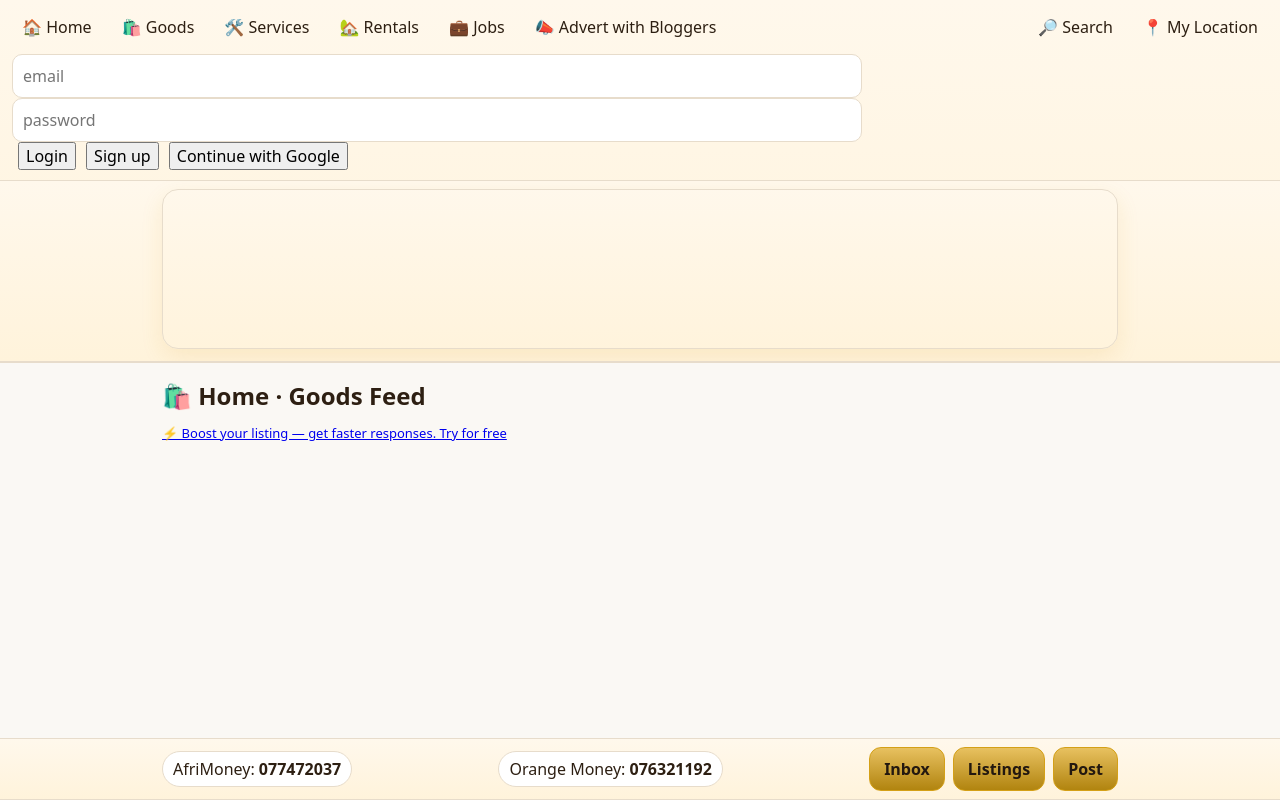
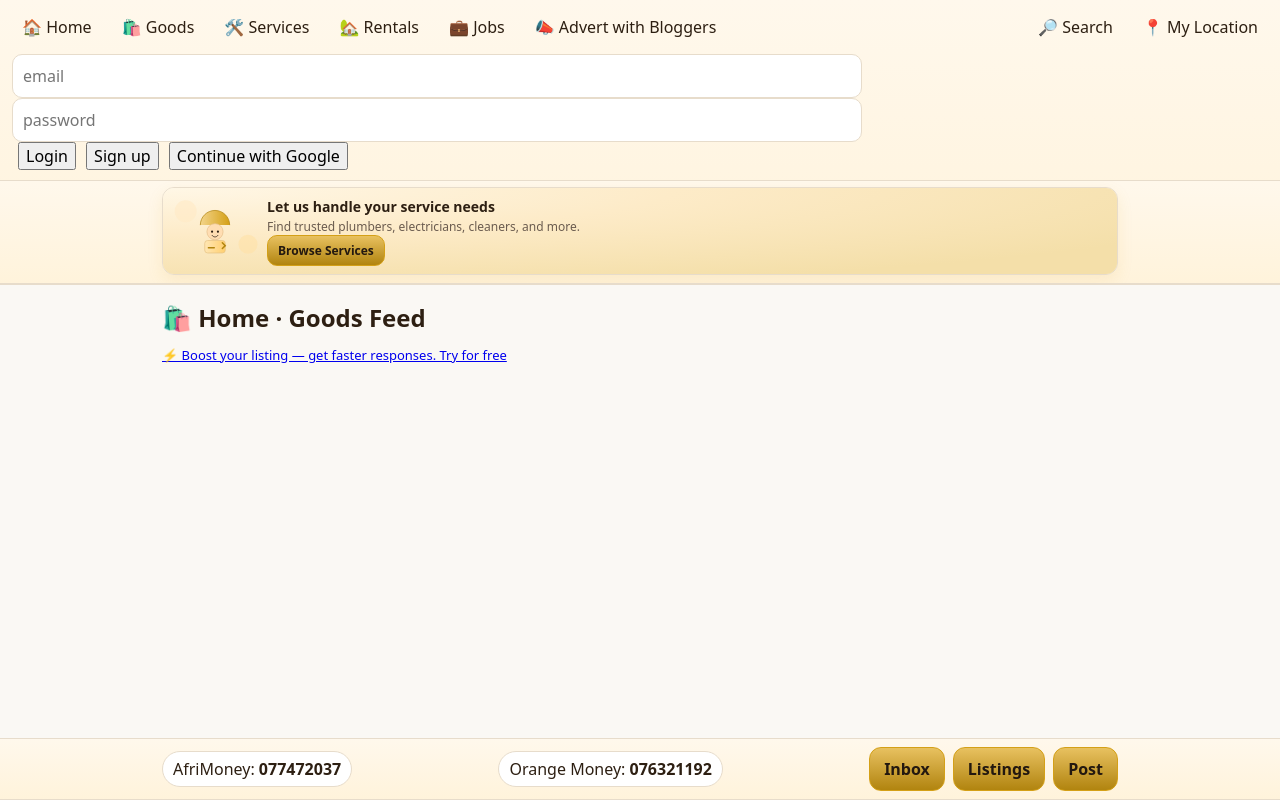
Before and after one commit to patrickses1/slemarket, a plain HTML site: page index.html in a window 1280 px wide. Drawn offline with Linux system fonts and the light colour scheme.

Commit message:
Update index.html

```diff
--- a/index.html
+++ b/index.html
@@ -4,8 +4,9 @@
   <meta charset="utf-8" />
   <meta name="viewport" content="width=device-width, initial-scale=1" />
   <title>Sleconomicmarket</title>
+  <meta name="description" content="Local marketplace for Sierra Leone — goods, services, rentals, jobs, and blogger ads." />
 
-  <!-- Favicons / logo (optional) -->
+  <!-- Favicons / logo (optional; drop your own files in repo root) -->
   <link rel="icon" type="image/png" sizes="32x32" href="./sleco-slmap-favicon-32.png">
   <link rel="icon" type="image/png" sizes="48x48" href="./sleco-slmap-favicon-48.png">
   <link rel="icon" type="image/png" sizes="192x192" href="./sleco-slmap-favicon-192.png">
@@ -27,7 +28,7 @@
     nav a:hover{background:#fff6e7}
     .spacer{flex:1}
     #authArea button{margin-left:6px}
-    main{max-width:980px;margin:16px auto;padding:0 12px 84px}
+    main{max-width:980px;margin:16px auto;padding:0 12px 88px}
     h2{margin:8px 0 12px}
     .grid{display:grid;grid-template-columns:repeat(auto-fill,minmax(260px,1fr));gap:12px}
     .card{background:var(--card);border:1px solid var(--border);border-radius:14px;padding:12px;position:relative;box-shadow:0 6px 18px rgba(212,160,23,.08)}
@@ -51,57 +52,46 @@
     .photos .ph img{width:100%;height:100%;object-fit:cover}
     .photos .ph .x{position:absolute;top:2px;right:4px;border:none;background:#0008;color:#fff;border-radius:6px;padding:0 6px;line-height:20px;cursor:pointer}
 
-    /* Header hero rotator (smaller, art clickable) */
-    .hero { position: relative; overflow: hidden; border-top: 1px solid var(--border); border-bottom: 1px solid var(--border); background: linear-gradient(180deg,#fff8ec,#fff3db); }
-    .hero-inner { max-width: 980px; margin: 0 auto; padding: 8px 12px 12px; }
-    .hero-box {
-      position: relative;
-      height: 160px; /* smaller */
-      border: 1px solid var(--border);
-      border-radius: 16px;
-      overflow: hidden;
-      box-shadow: 0 8px 22px rgba(212,160,23,.12);
-    }
-    .hero-slide { position: absolute; inset: 0; display: grid; grid-template-columns: 1fr 1fr; align-items: center; gap: 10px; padding: 14px; opacity: 0; pointer-events: none; transition: opacity .6s ease; }
-    .hero-slide.active { opacity: 1; pointer-events: auto; }
-    .hero-art { width: 100%; height: 100%; display:flex; align-items:center; justify-content:center; }
+    /* Tiny hero (Home only) */
+    .hero { position: relative; overflow: hidden; border-top: 1px solid var(--border); border-bottom: 1px solid var(--border);
+            background: linear-gradient(180deg,#fff8ec,#fff3db); }
+    .hero-inner { max-width: 980px; margin: 0 auto; padding: 6px 12px 8px; }
+    .hero-box { position: relative; height: 88px; border: 1px solid var(--border); border-radius: 12px; overflow: hidden;
+                box-shadow: 0 6px 16px rgba(212,160,23,.10); }
+    .hero-slide { position:absolute; inset:0; display:grid; grid-template-columns:88px 1fr; align-items:center; gap:8px; padding:8px;
+                  opacity:0; pointer-events:none; transition:opacity .4s ease; }
+    .hero-slide.active{ opacity:1; pointer-events:auto; }
+    .hero-art{ display:flex; align-items:center; justify-content:center; width:100%; height:100%; }
     .hero-art a{ display:block; width:100%; height:100%; cursor:pointer; text-decoration:none; }
-    .hero-copy h3 { margin: 0 0 6px 0; font-size: 22px }
-    .hero-copy p  { margin: 0 0 10px 0; color: var(--muted) }
-    .hero-cta.btn { display:inline-block; }
+    .hero-copy h3{ margin:0 0 2px 0; font-size:14px }
+    .hero-copy p{ margin:0; color:var(--muted); font-size:12px }
+    .hero-cta.btn{ padding:6px 10px; font-size:12px; border-radius:10px }
     .floaty { animation: floaty 4s ease-in-out infinite; }
-    @keyframes floaty { 0%{transform:translateY(0)} 50%{transform:translateY(-6px)} 100%{transform:translateY(0)} }
-    @media (max-width: 720px){
-      .hero-slide { grid-template-columns: 1fr; padding: 12px }
-      .hero-box { height: 220px; } /* keep a little taller on mobile */
-    }
+    @keyframes floaty { 0%{transform:translateY(0)} 50%{transform:translateY(-4px)} 100%{transform:translateY(0)} }
+    @media (max-width:720px){ .hero-slide{ grid-template-columns:1fr; padding:8px } .hero-box{ height:120px } }
   </style>
 </head>
 <body>
   <header>
     <nav>
-      <!-- Browse -->
       <a href="#/">🏠 Home</a>
       <a href="#/goods">🛍️ Goods</a>
       <a href="#/services">🛠️ Services</a>
       <a href="#/rentals">🏡 Rentals</a>
       <a href="#/jobs">💼 Jobs</a>
       <a href="#/ads">📣 Advert with Bloggers</a>
-
       <span class="spacer"></span>
-
-      <!-- Tools -->
       <a href="#/search">🔎 Search</a>
       <a href="#/location">📍 My Location</a>
-      <a id="adminLink"   href="#/admin" style="display:none">🛡️ Admin</a>
-      <a id="quotesLink"  href="#/admin/quotes" style="display:none">🛡️ Quotes</a>
-      <a id="adCampLink"  href="#/ads/campaigns" style="display:none">🛡️ Ad Campaigns</a>
+      <a id="adminLink" href="#/admin" style="display:none">🛡️ Admin</a>
+      <a id="quotesLink" href="#/admin/quotes" style="display:none">🛡️ Quotes</a>
+      <a id="adCampLink" href="#/ads/campaigns" style="display:none">🛡️ Ad Campaigns</a>
       <a id="adminAppAdsLink" href="#/admin/app-ads" style="display:none">🛡️ App Ads</a>
       <span id="authArea"></span>
     </nav>
 
-    <!-- Hero rotator -->
-    <div class="hero">
+    <!-- Tiny hero: ONLY visible on Home, hidden by default -->
+    <div id="heroSection" class="hero" style="display:none">
       <div class="hero-inner">
         <div id="heroRotator" class="hero-box"></div>
       </div>
```
